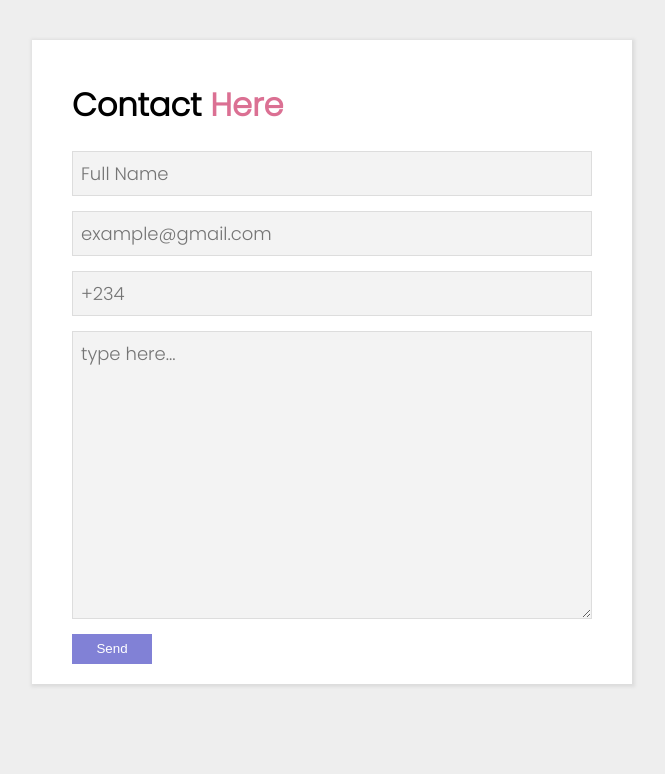
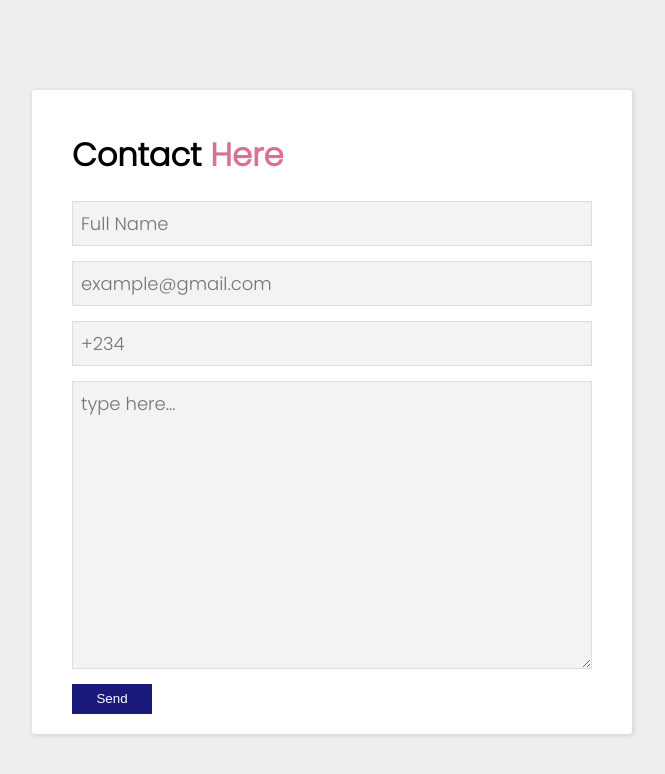
Before and after one commit to christykazi/formsubmission, a React (Create React App) app: page / in a window 1280 px wide. Shown: the top 774 px of the page, without its empty margins (308-973 px from the left). Built offline with nearby package versions, Linux system fonts and the light colour scheme.

Commit message:
form submission completed

```diff
--- a/src/components/Great.jsx
+++ b/src/components/Great.jsx
@@ -4,16 +4,36 @@
 
 const Great = () => {
   const [data,setData] = useState({name: "", email: "", phone: "", message: ""})
+const handleChange = (e) => {
+const  name = e.target.name;
+const value = e.target.value;
+setData({...data, [name]: value})
+}
+
+const handleSubmit = (e) => {
+e.preventDefault()
+console.log(data)
+}
+
   return (
+    <form method='post' onSubmit={handleSubmit}>
+    <h1>Contact <span>Here</span></h1>
+    <input type="text" name='name' id=''
+    onChange={handleChange} value={data.name} placeholder='Full Name' />
 
-    <form>
-    <h1>Contact <span>Here</span></h1>
-    <input type="text" name='name' id='' placeholder='Full Name' />
+    <input type="email" name='email' id='id'
+    onChange={handleChange}
+    value={data.email}
+    placeholder='example@gmail.com' />
 
-    <input type="email" name='email' id='id' placeholder='example@gmail.com' />
-
-    <input type="phone" name='phone' id='id' placeholder='+234'/>
-    <textarea name="message" id="" cols="30" rows="10" placeholder='type here...'/>
+    <input type="phone" name='phone' id='id'
+    onChange={handleChange}
+    value={data.phone}
+     placeholder='+234' required/>
+    <textarea name="message" id="" cols="30" rows="10"
+    onChange={handleChange}
+    value={data.message}
+    placeholder='type here...'/>
     <button type='submit'>Send</button>
     </form>
 
--- a/src/index.css
+++ b/src/index.css
@@ -14,10 +14,11 @@
   display: block;
 background-color: #fff;
 box-shadow: 1px 1px 3px 2px #ddd;
-margin: 40px auto;
+margin: 90px auto;
 max-width: 600px;
 max-height: 700px;
 padding: 20px 40px;
+border-radius: 3px;
 }
 
 form input, textarea{
@@ -40,7 +41,7 @@
   width: 80px;
   align-items: center;
   border: none;
-  background-color: rgb(129, 129, 214);
+  background-color: rgb(26, 26, 122);
   color: #fff;
   cursor: pointer;
 }
```
